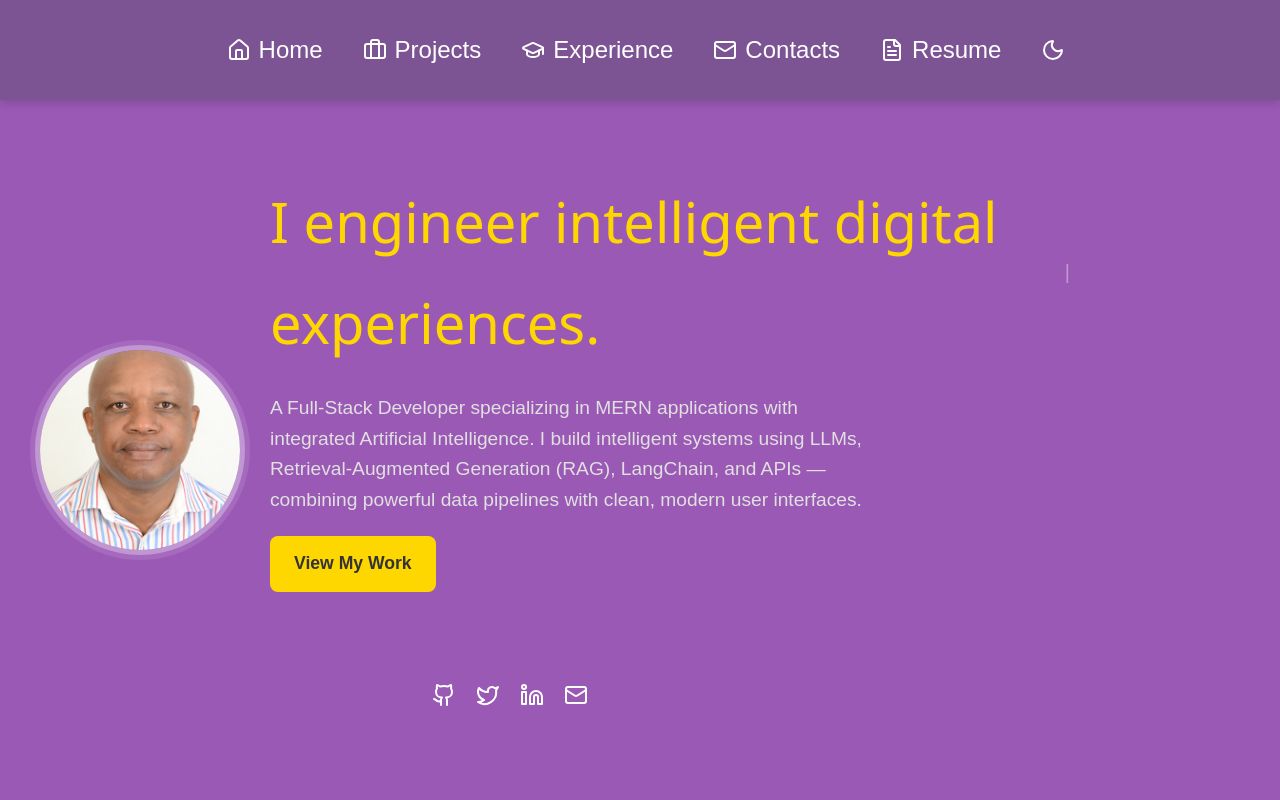
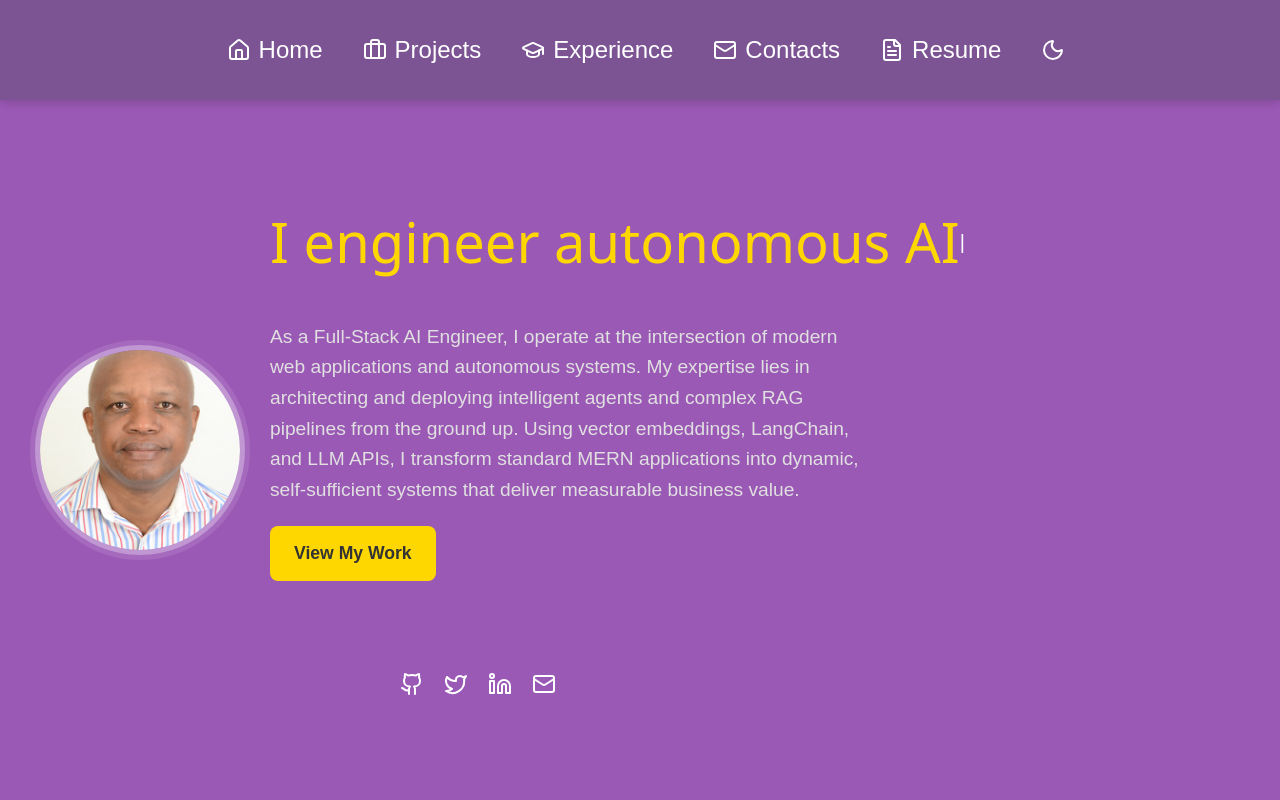
Before and after one commit to JKiboi/portfolio, a React (Create React App) app: page / in a window 1280 px wide. Shown: the top 800 px of the page. Built offline with nearby package versions, Linux system fonts and the light colour scheme.

Commit message:
new commit

```diff
--- a/src/pages/Home.js
+++ b/src/pages/Home.js
@@ -17,11 +17,11 @@ const Home = () => {
     const typed = new Typed(el.current, {
       strings: [
         "Hi, I'm James Kiboi.",
-        "I engineer intelligent digital experiences.",
-        "Integrating LLMs and AI into modern MERN applications.",
-        "Building scalable back-end services with Node.js and RAG pipelines.",
-        "Crafting data-driven, AI-enhanced user experiences with React.js.",
-        "Let's build something incredible together."
+        "I engineer autonomous AI agents.",
+        "Architecting complex RAG pipelines with MERN.",
+        "Building intelligent back-ends with Node.js & Vector Embeddings.",
+        "Crafting responsive front-ends for AI-driven workflows.",
+        "Let's build the future, together."
       ],
       typeSpeed: 50,
       backSpeed: 35,
@@ -52,10 +52,12 @@ const Home = () => {
               <span ref={el} className="typed-text"></span>
             </div>
             <p className="bio">
-              A Full-Stack Developer specializing in MERN applications with integrated
-              Artificial Intelligence. I build intelligent systems using LLMs,
-              Retrieval-Augmented Generation (RAG), LangChain, and APIs —
-              combining powerful data pipelines with clean, modern user interfaces.
+              As a Full-Stack AI Engineer, I operate at the intersection of modern web
+              applications and autonomous systems. My expertise lies in architecting and
+              deploying intelligent agents and complex RAG pipelines from the ground up.
+              Using vector embeddings, LangChain, and LLM APIs, I transform standard
+              MERN applications into dynamic, self-sufficient systems that deliver
+              measurable business value.
             </p>
             <div className="cta-buttons">
               <Link to="/projects" className="cta-button">
```
